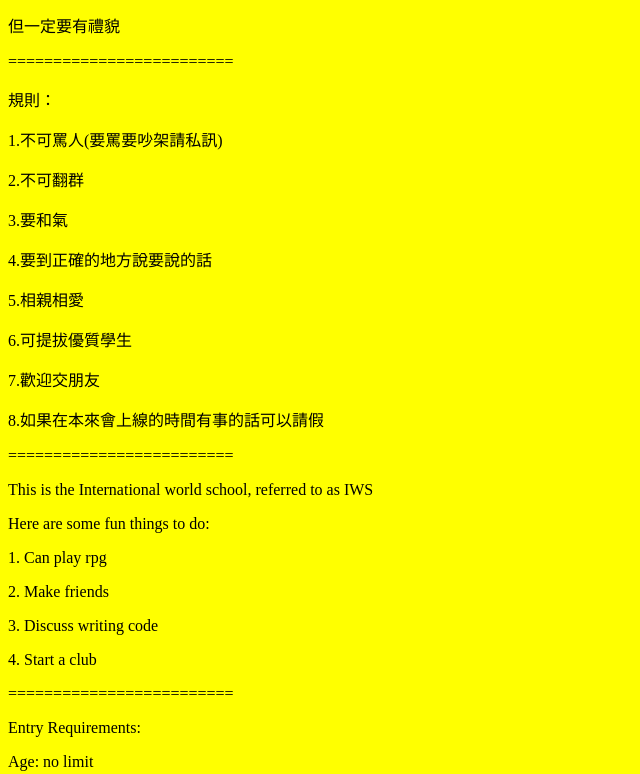
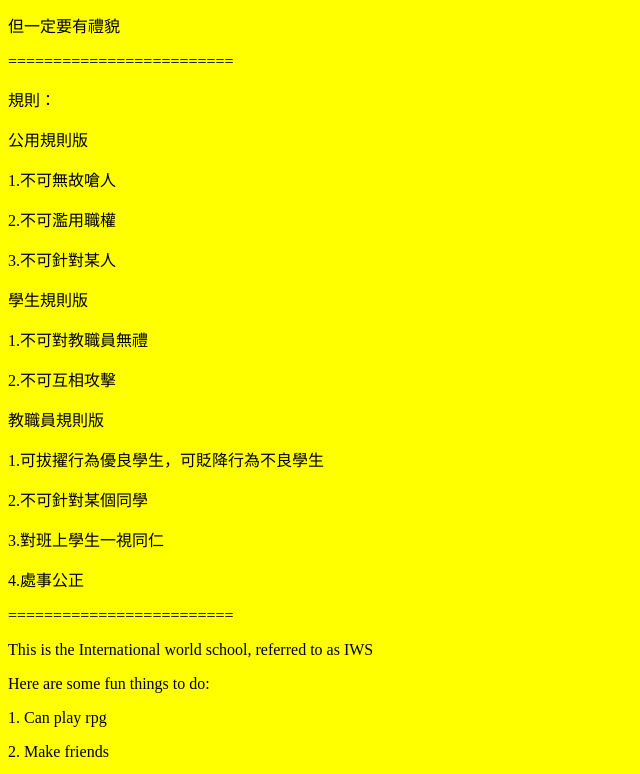
Before and after one commit to rules-of-group/rules-of-the-group.github.io, a plain HTML site: page index.html in a window 1280 px wide. Shown: the part 584-1358 px from the top of the page, without its empty margins (0-640 px from the left). Drawn offline with Linux system fonts and the light colour scheme.

Commit message:
Update index.html

```diff
--- a/index.html
+++ b/index.html
@@ -21,14 +21,18 @@
 <p>但一定要有禮貌</p
 <p>=========================</p>
 <p>規則：</p>
-<p>1.不可罵人(要罵要吵架請私訊) </p>
-<p>2.不可翻群</p>
-<p>3.要和氣</p>
-<p>4.要到正確的地方說要說的話 </p>
-<p>5.相親相愛</p>
-<p>6.可提拔優質學生</p>
-<p>7.歡迎交朋友</p>
-<p>8.如果在本來會上線的時間有事的話可以請假</p>
+ <p>公用規則版</p>
+ <p>1.不可無故嗆人</p>
+ <p>2.不可濫用職權</p>
+ <p>3.不可針對某人</p>
+ <p>學生規則版</p>
+ <p>1.不可對教職員無禮</p>
+ <p>2.不可互相攻擊</p>
+ <p>教職員規則版</p>
+ <p>1.可拔擢行為優良學生，可貶降行為不良學生</p>
+ <p>2.不可針對某個同學</p>
+ <p>3.對班上學生一視同仁</p>
+ <p>4.處事公正</p>
 <p>=========================</p>
 <p>This is the International world school, referred to as IWS</p>
  <p>Here are some fun things to do:</p>
```
